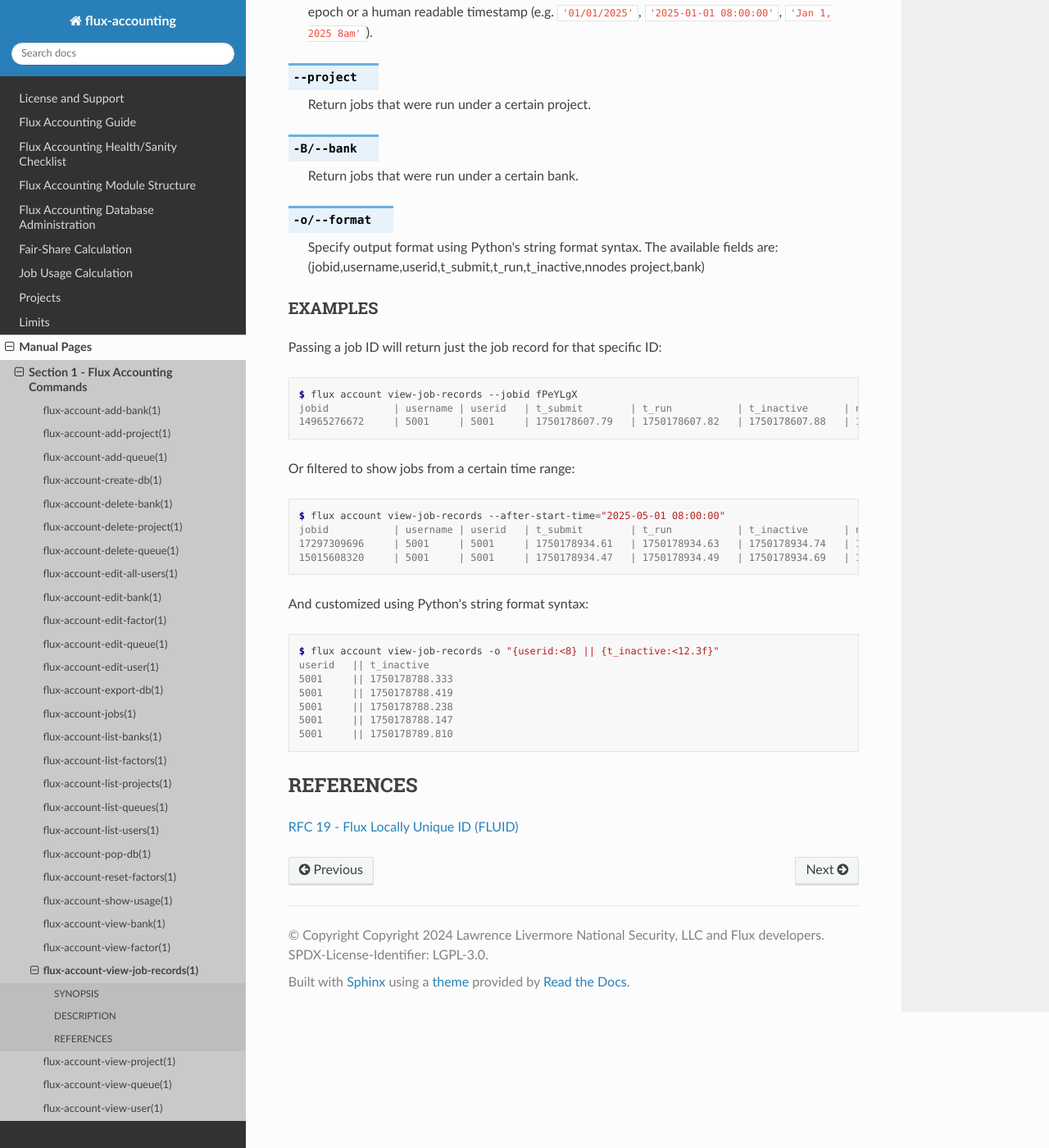
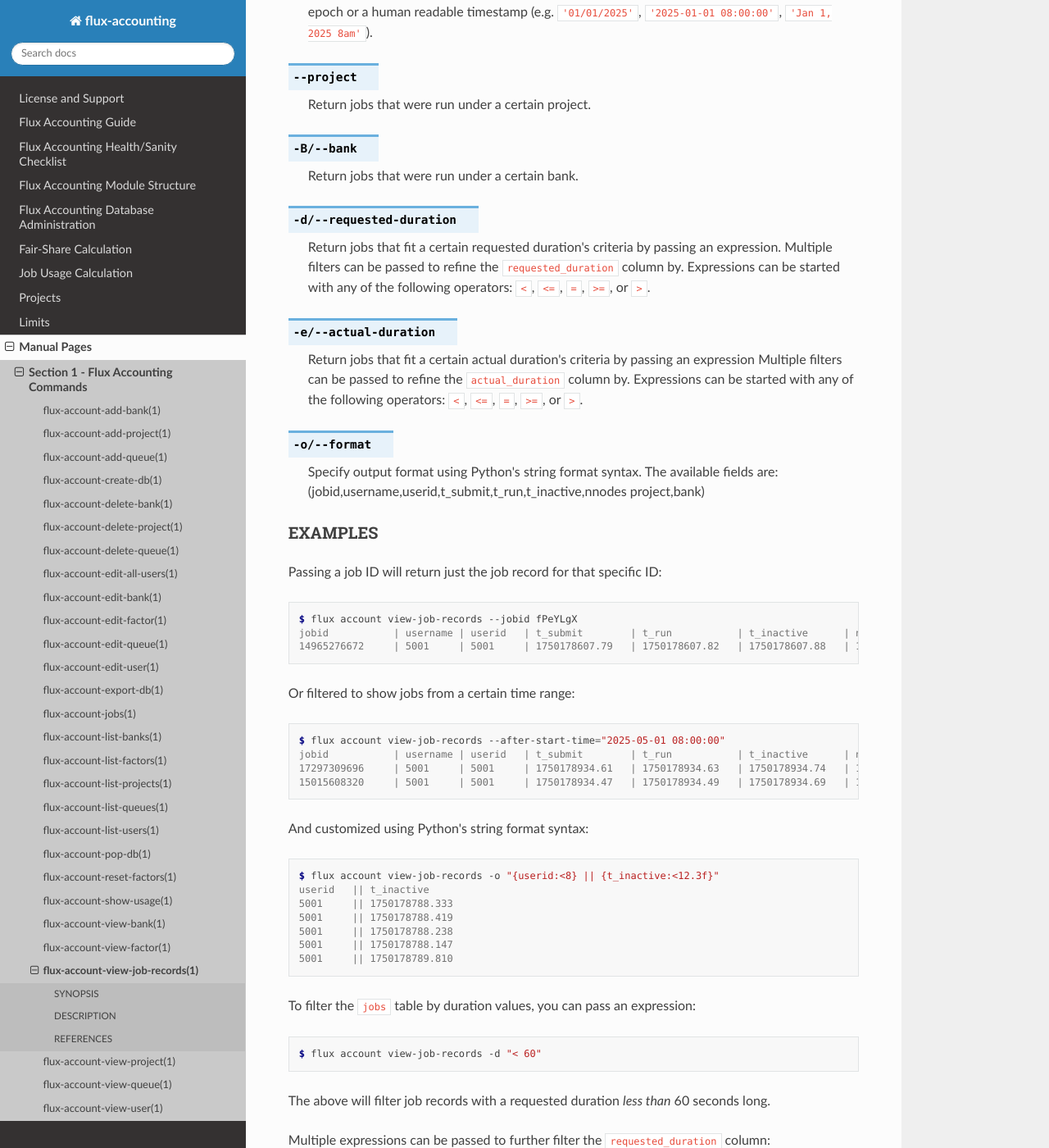
Before and after one commit to flux-framework/flux-accounting, a Sphinx documentation site: the page built from doc/man1/flux-account-view-job-records.rst, in a window 1280 px wide and 1400 px high, scrolled down 836 px. Shown: the whole window at 82% size. Built offline with Sphinx 7.4.7 and the Read the Docs theme 3.1.0, drawn with Linux system fonts in a browser that asks for light colours; pages that are not in the unit, such as notebooks, are missing from menus; some of the changed text lies outside the part shown.

Commit message:
doc: update view-job-records(1)
Problem: The man(1) page for the view-job-records command does not list
the --requested-duration and --actual-duration optional arguments.

Add them to the man page. Provide some examples of how to use these
optional arguments.

```diff
--- a/doc/man1/flux-account-view-job-records.rst
+++ b/doc/man1/flux-account-view-job-records.rst
@@ -49,6 +49,20 @@
 
     Return jobs that were run under a certain bank.
 
+.. option:: -d/--requested-duration
+
+    Return jobs that fit a certain requested duration's criteria by passing an
+    expression. Multiple filters can be passed to refine the
+    ``requested_duration`` column by. Expressions can be started with any of
+    the following operators: ``<``, ``<=``, ``=``, ``>=``, or ``>``.
+
+.. option:: -e/--actual-duration
+
+    Return jobs that fit a certain actual duration's criteria by passing an
+    expression Multiple filters can be passed to refine the ``actual_duration``
+    column by. Expressions can be started with any of the following operators:
+    ``<``, ``<=``, ``=``, ``>=``, or ``>``.
+
 .. option:: -o/--format
 
     Specify output format using Python's string format syntax. The available
@@ -87,6 +101,29 @@
   5001     || 1750178788.147
   5001     || 1750178789.810
 
+To filter the ``jobs`` table by duration values, you can pass an expression:
+
+.. code-block:: console
+
+  $ flux account view-job-records -d "< 60"
+
+The above will filter job records with a requested duration *less than* 60
+seconds long.
+
+Multiple expressions can be passed to further filter the ``requested_duration``
+column:
+
+.. code-block:: console
+
+  $ flux account view-job-records -d "> 60" "< 1200"
+
+Both requested duration *and* actual duration can be passed to search for
+certain jobs:
+
+.. code-block:: console
+
+  $ flux account view-job-records -d "< 60" -e "> 30" "< 45"
+
 .. _Flux locally unique ID: https://flux-framework.readthedocs.io/projects/flux-rfc/en/latest/spec_19.html
 
 REFERENCES
```
